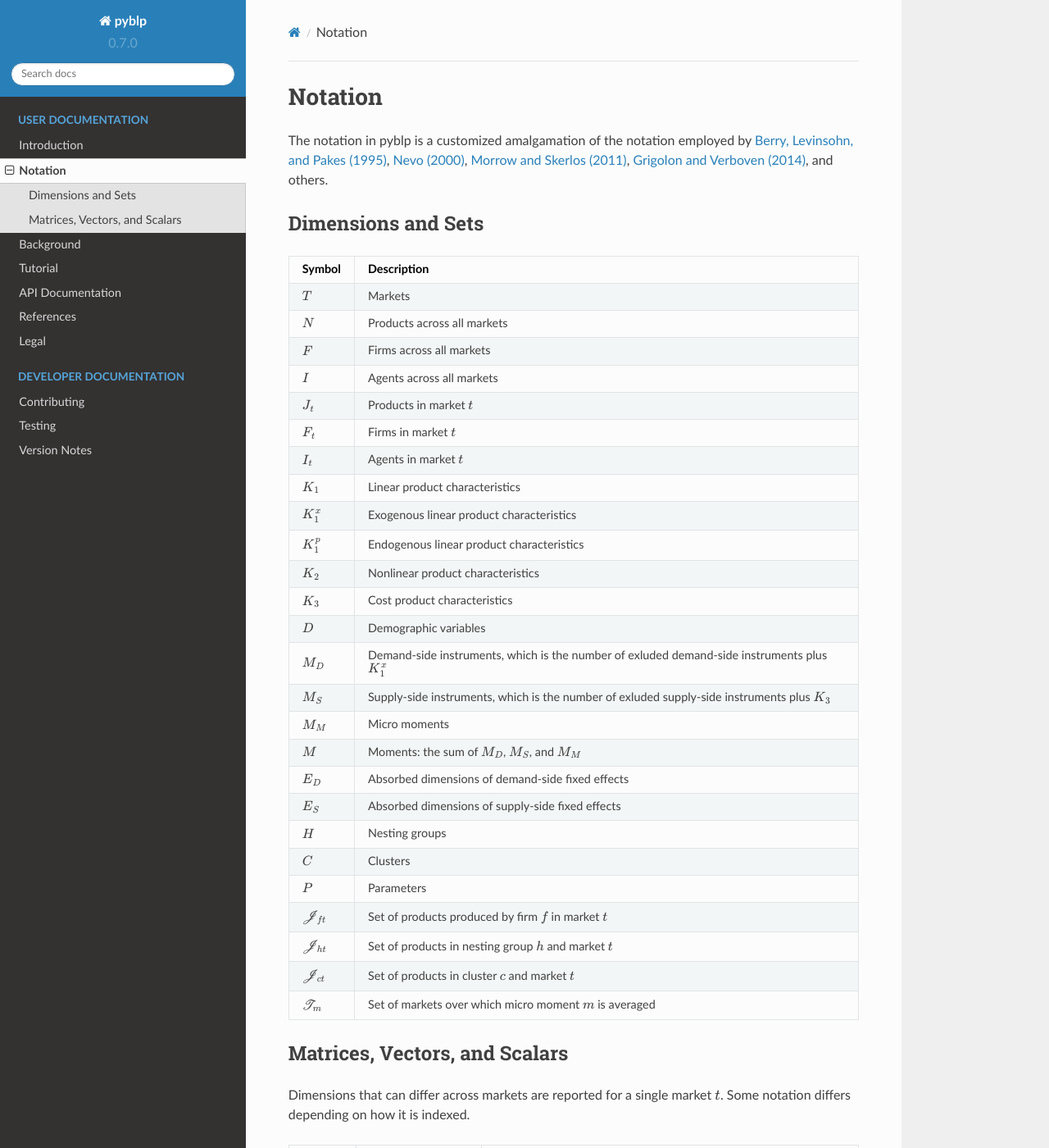
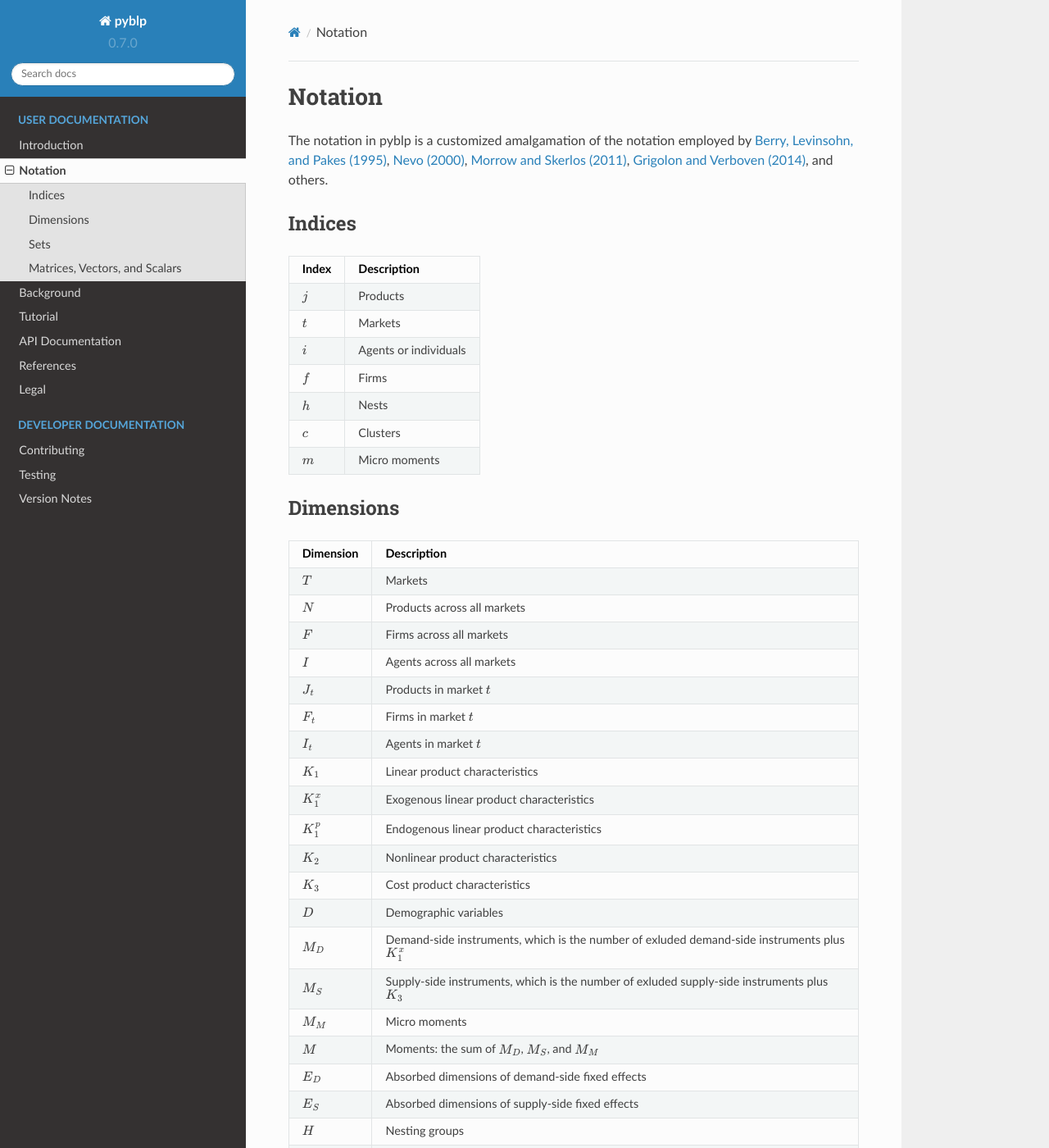
Before and after one commit to jeffgortmaker/pyblp, a Sphinx documentation site: the page built from docs/notation.rst, in a window 1280 px wide and 1400 px high. Shown: the whole window at 82% size. Built offline with Sphinx 7.4.7 and the Read the Docs theme 2.0.0, drawn with Linux system fonts in a browser that asks for light colours; some of the changed text lies outside the part shown.

Commit message:
DOC: clean up notation tables

```diff
--- a/docs/notation.rst
+++ b/docs/notation.rst
@@ -4,11 +4,27 @@
 The notation in pyblp is a customized amalgamation of the notation employed by :ref:`references:Berry, Levinsohn, and Pakes (1995)`, :ref:`references:Nevo (2000)`, :ref:`references:Morrow and Skerlos (2011)`, :ref:`references:Grigolon and Verboven (2014)`, and others.
 
 
-Dimensions and Sets
--------------------
+Indices
+-------
+
+=========  =====================
+Index      Description
+=========  =====================
+:math:`j`  Products
+:math:`t`  Markets
+:math:`i`  Agents or individuals
+:math:`f`  Firms
+:math:`h`  Nests
+:math:`c`  Clusters
+:math:`m`  Micro moments
+=========  =====================
+
+
+Dimensions
+----------
 
 ========================  ==================================================================================================
-Symbol                    Description
+Dimension                 Description
 ========================  ==================================================================================================
 :math:`T`                 Markets
 :math:`N`                 Products across all markets
@@ -32,17 +48,24 @@
 :math:`H`                 Nesting groups
 :math:`C`                 Clusters
 :math:`P`                 Parameters
-:math:`\mathscr{J}_{ft}`  Set of products produced by firm :math:`f` in market :math:`t`
-:math:`\mathscr{J}_{ht}`  Set of products in nesting group :math:`h` and market :math:`t`
-:math:`\mathscr{J}_{ct}`  Set of products in cluster :math:`c` and market :math:`t`
-:math:`\mathscr{T}_m`     Set of markets over which micro moment :math:`m` is averaged
 ========================  ==================================================================================================
+
+
+Sets
+----
+
+========================  ========================================================
+Set                       Description
+========================  ========================================================
+:math:`\mathscr{J}_{ft}`  Products produced by firm :math:`f` in market :math:`t`
+:math:`\mathscr{J}_{ht}`  Products in nesting group :math:`h` and market :math:`t`
+:math:`\mathscr{J}_{ct}`  Products in cluster :math:`c` and market :math:`t`
+:math:`\mathscr{T}_m`     Markets over which micro moment :math:`m` is averaged
+========================  ========================================================
 
 
 Matrices, Vectors, and Scalars
 ------------------------------
-
-Dimensions that can differ across markets are reported for a single market :math:`t`. Some notation differs depending on how it is indexed.
 
 =====================================================  ============================  ====================================================================================
 Symbol                                                 Dimensions                    Description
--- a/docs/static/override.css
+++ b/docs/static/override.css
@@ -13,6 +13,12 @@
         visibility: visible;
         margin-right: -0.7em;
     }
+}
+
+/* left-align tables */
+.wy-table-responsive table {
+    text-align: left !important;
+    margin: 0 !important;
 }
 
 /* allow table to have multi-line rows on desktops */
```
